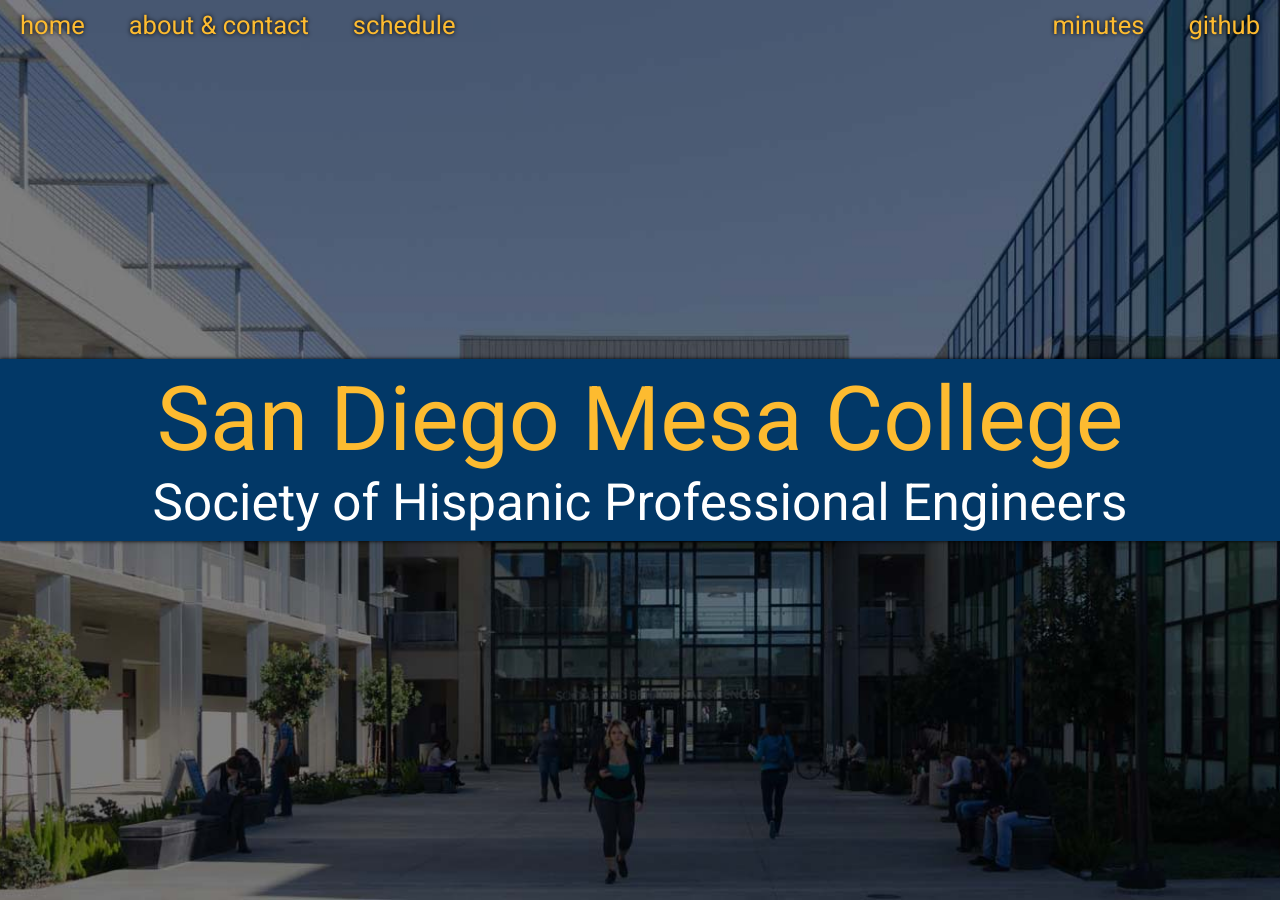
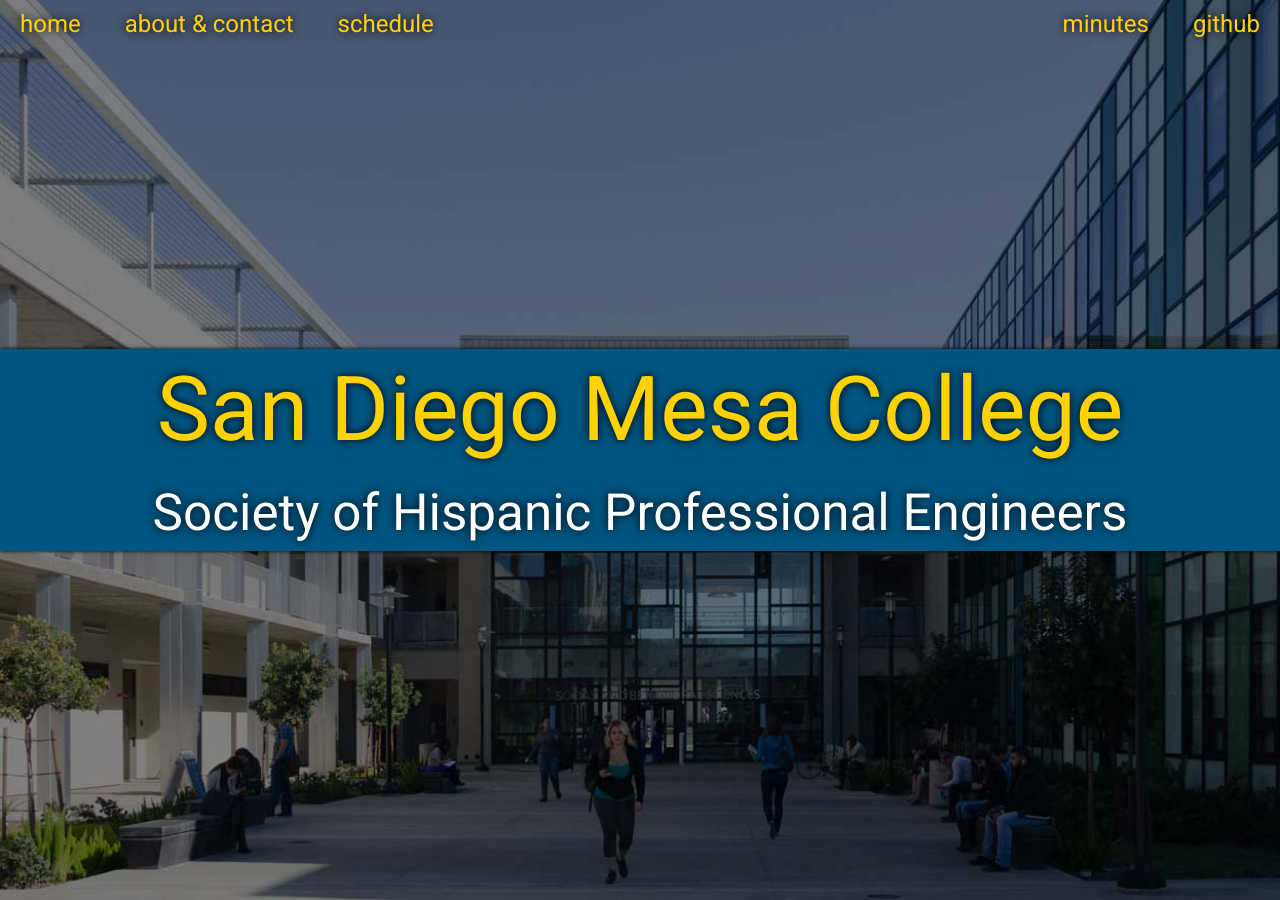
Before and after one commit to SweedJesus/Mesa-SD-SHPE.github.io, a Jekyll site: the page built from index.html, in a window 1280 px wide. Built offline with Jekyll 4.4.1, drawn with Linux system fonts in a browser that asks for light colours.

Commit message:
Change styles

```diff
--- a/_includes/head.html
+++ b/_includes/head.html
@@ -1,6 +1,8 @@
+<head>
   <meta charset="utf-8">
   <title>{{ site.title }}</title>
   <!-- Style -->
   <link rel="stylesheet" href="{{ '/assets/css/style.css' | absolute_url }}">
   <!-- Font -->
   <link href="https://fonts.googleapis.com/css?family=Roboto:400,400i,700" rel="stylesheet">
+</head>
--- a/_includes/header.html
+++ b/_includes/header.html
@@ -1,4 +1,5 @@
-<div id="nav">
+<nav>
+  <div id="navs">
     <ul id="left">
       <li><a href="{{ '/' | absolute_url }}">home</a></li>
       <li><a href="{{ '/about' | absolute_url }}">about & contact</a></li>
@@ -9,3 +10,4 @@
       <li><a href="https://github.com/mesa-sd-shpe/">github</a></li>
     </ul>
   </div>
+</nav>
--- a/_sass/home-style.scss
+++ /dev/null
@@ -1,114 +0,0 @@
-
-$color-a: #023867;
-$color-b: #fdbb30;
-
-$text-color-a: #fff;
-$link-color: $color-b;
-$link-hover-color: #4199d8;
-
-html * {
-  margin: 0;
-  padding: 0;
-}
-
-html, body {
-  font-family: 'Roboto', sans-serif;
-  color: #fff;
-  margin: 0;
-  padding: 0;
-}
-
-#background {
-  position: absolute;
-  left: 0;
-  top: 0;
-  width: 100%;
-  height: 100%;
-  z-index: -1;
-  background-position: center center;
-  background-size: cover;
-  //opacity: 0.7;
-}
-
-#title {
-  display: block;
-  position: absolute;
-  width: 100%;
-  top: 50%;
-  transform: translateY(-50%);
-  background-color: $color-a;
-  padding: 8px 0;
-  box-shadow: 0 0 4px black;
-
-  h1 {
-    text-align: center;
-    color: $color-b;
-    font-size: 7vw;
-    font-weight: normal;
-  }
-
-  p {
-    text-align: center;
-    font-size: 4vw;
-    font-weight: normal;
-  }
-}
-
-#nav {
-  width: 100%;
-  height: 48px;
-  margin-bottom: 24px;
-
-  a {
-    color: $link-color;
-    font-size: 2vw;
-    text-shadow: 0 0 4px black;
-
-    &:hover {
-      color: $link-hover-color;
-    }
-  }
-
-  ul {
-    height: 28px;
-    margin: 10px 0;
-  }
-
-  #left {
-    float: left;
-  }
-
-  #right {
-    float: right;
-  }
-
-  li {
-    display: inline;
-    list-style-type: none;
-    padding: 0 20px;
-  }
-}
-
-a {
-  color: $link-color;
-  text-decoration: none;
-  transition: 0.25s;
-
-  &:hover {
-    color: #6699ff;
-  }
-}
-
-@media only screen and (min-device-width: 375px) and (max-device-width: 667px) {
-  #title {
-    //top: 0;
-    //transform: none;
-
-    h1 {
-      //font-size: 4em;
-    }
-    p {
-      //font-size: 1em;
-    }
-  }
-}
--- a/_sass/style.scss
+++ b/_sass/style.scss
@@ -1,3 +1,15 @@
+$breakpoint-tablet: 768px;
+$breakpoint-phone: 480px;
+
+$font-size-4: 40px;
+$font-size-3: 34px;
+$font-size-2: 28px;
+$font-size-1: 24px;
+
+$font-size-4-phone: 26px;
+$font-size-3-phone: 22px;
+$font-size-2-phone: 18px;
+$font-size-1-phone: 14px;
 
 $color-a: #005581;
 $color-b: #ffd200;
@@ -18,32 +30,49 @@
   padding: 0;
 }
 
+*:first-child {
+  padding-top: 0;
+}
+
+*:last-child {
+  margin-bottom: 0;
+}
+
 h1, h2, h3, h4, h5, h6, p, ol, ul {
   margin-bottom: 20px;
 }
 
 h1, h2, h3, h4, h5, h6 {
   font-weight: bold;
+  padding-top: 40px;
 }
 
 h1 {
-  font-size: 40px;
+  font-size: $font-size-4;
+  @media (max-width: $breakpoint-tablet) {
+    font-size: $font-size-4-phone;
+  }
 }
 
 h2 {
-  font-size: 34px;
+  font-size: $font-size-3;
+  @media (max-width: $breakpoint-tablet) {
+    font-size: $font-size-3-phone;
+  }
 }
 
 h3 {
-  font-size: 28px;
+  font-size: $font-size-2;
+  @media (max-width: $breakpoint-tablet) {
+    font-size: $font-size-2-phone;
+  }
 }
 
-h4, h5, h6 {
-  font-size: 24px;
-}
-
-p, a, li {
-  font-size: 24px;
+h4, h5, h6, p, a, li {
+  font-size: $font-size-1;
+  @media (max-width: $breakpoint-tablet) {
+    font-size: $font-size-1-phone;
+  }
 }
 
 a {
@@ -64,6 +93,55 @@
   margin-bottom: 20px;
 }
 
+nav {
+  width: 100%;
+  text-align: center;
+  height: 48px;
+  margin-bottom: 24px;
+  @media (max-width: $breakpoint-tablet) {
+    height: 40px;
+    margin-bottom: 10px;
+  }
+
+  ul {
+    height: 28px;
+    margin: 10px 0;
+    @media (max-width: $breakpoint-tablet) {
+      height: 20px;
+      margin: 10px 0;
+    }
+  }
+
+  li {
+    display: inline;
+    list-style-type: none;
+    padding: 0 20px;
+    @media (max-width: $breakpoint-tablet) {
+      padding: 0 4px;
+    }
+  }
+
+  #navs {
+    display: inline-block;
+    width: 100%;
+    @media (max-width: $breakpoint-tablet) {
+      width: auto;
+    }
+    height: 100%;
+  }
+
+  #left {
+    float: left;
+  }
+
+  #right {
+    float: right;
+    @media (max-width: $breakpoint-tablet) {
+      float: left;
+    }
+  }
+}
+
 #wrap {
   position: relative;
   width: 100%;
@@ -72,39 +150,47 @@
 
 #content {
   width: 640px;
+  @media (max-width: $breakpoint-tablet) {
+    width: 260px;
+  }
   margin: 0 auto;
 }
 
-#nav {
+// -----------------------------------------------------------------------------
+// Landing-page only styles below
+
+#background {
+  position: absolute;
+  left: 0;
+  top: 0;
   width: 100%;
-  height: 48px;
-  margin-bottom: 24px;
+  height: 100%;
+  z-index: -1;
+  background-position: center center;
+  background-size: cover;
+}
 
-  a {
-    font-size: 24px;
+#title {
+  display: block;
+  position: absolute;
+  width: 100%;
+  top: 50%;
+  transform: translateY(-50%);
+  background-color: $color-a;
+  padding: 8px 0;
+  box-shadow: 0 0 4px black;
+
+  h1 {
+    text-align: center;
+    color: $color-b;
+    font-size: 7vw;
+    font-weight: normal;
   }
 
-  ul {
-    height: 28px;
-    margin: 10px 0;
-  }
-
-  #left {
-    float: left;
-  }
-
-  #right {
-    float: right;
-  }
-
-  li {
-    display: inline;
-    list-style-type: none;
-    padding: 0 20px;
+  p {
+    text-align: center;
+    font-size: 4vw;
+    font-weight: normal;
+    color: #fff;
   }
 }
-
-#whitespace {
-  width: 100%;
-  height: 25vh;
-}
--- a/assets/css/home-style.scss
+++ /dev/null
@@ -1,4 +0,0 @@
----
----
-
-@import "home-style.scss";
--- a/index.html
+++ b/index.html
@@ -2,12 +2,15 @@
 ---
 <!doctype html>
 <html lang='{{ site.lang | default: "en-US" }}'>
-<head>
-  <meta charset="utf-8">
-  <title>{{ site.title }}</title>
-  <link rel="stylesheet" href="{{ '/assets/css/home-style.css' | absolute_url }}">
-  <link href="https://fonts.googleapis.com/css?family=Roboto" rel="stylesheet">
-</head>
+{% include head.html %}
+<style>
+* {
+  text-shadow: 0 0 10px black;
+}
+a {
+  color: #ffd200;
+}
+</style>
 <body>
   {% include header.html %}
   <div>
```
Also changed, not shown: about.md (+1 -1 lines). Lines whose indentation alone changed are shown as unchanged.
